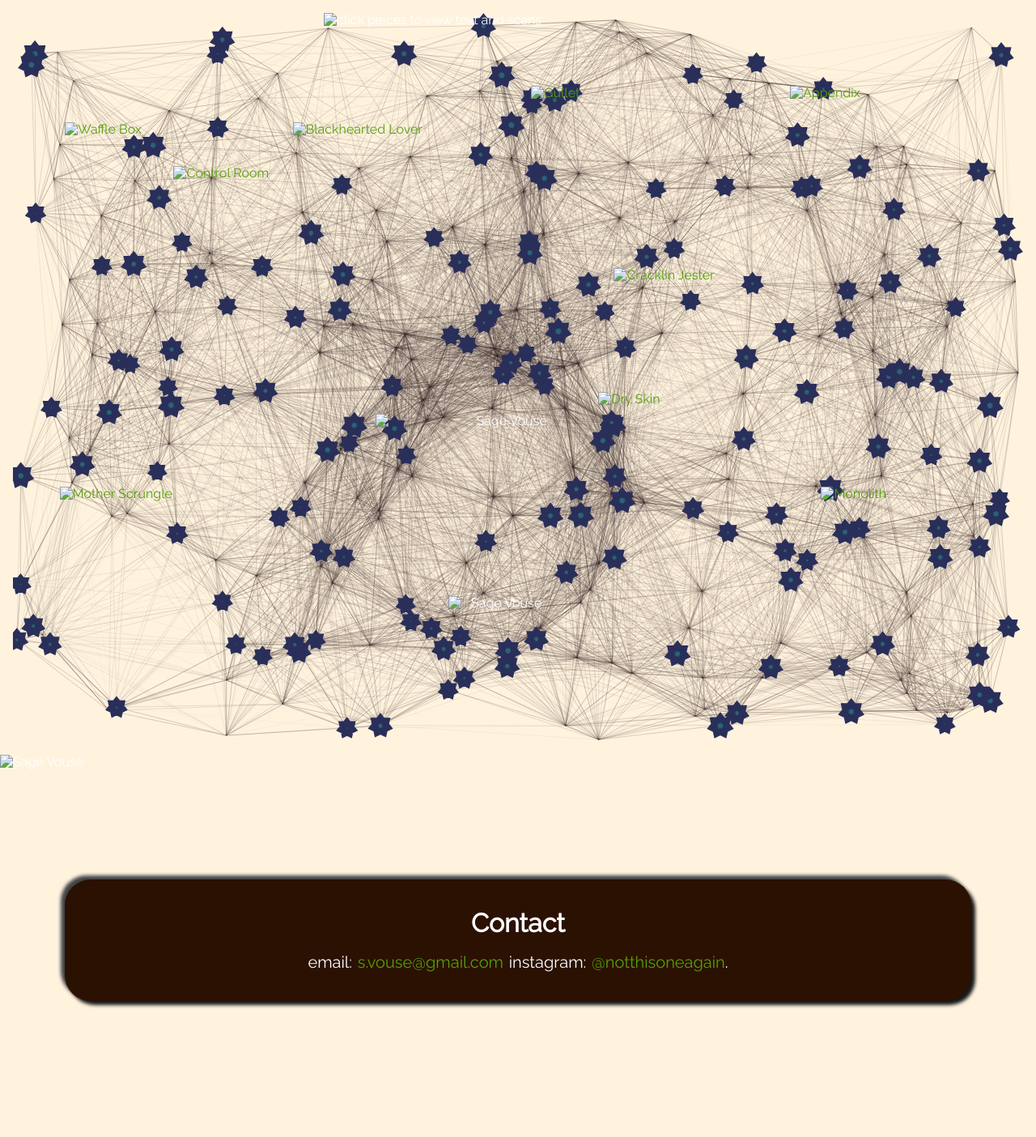
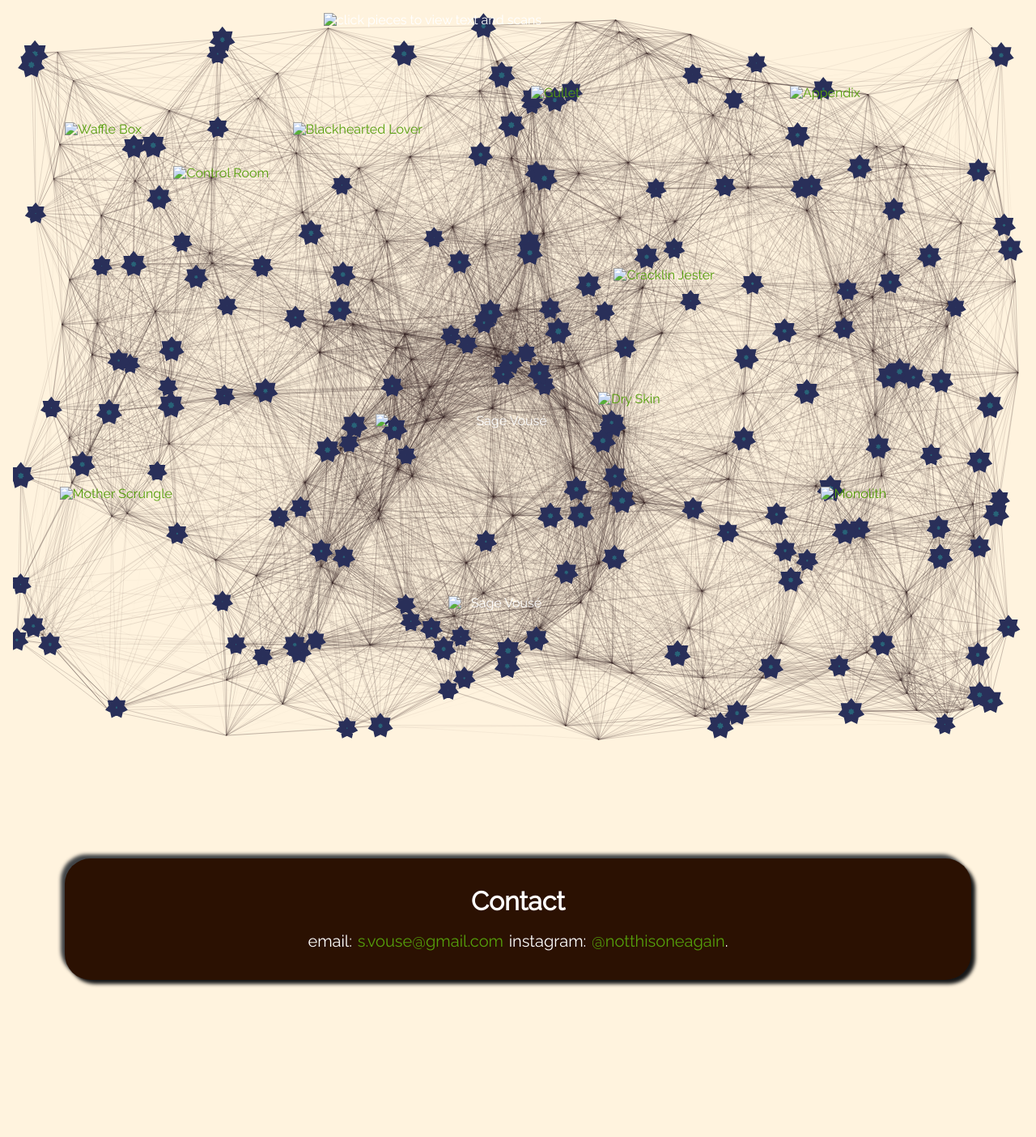
Before and after one commit to svouse/svouse.github.io, a Jekyll site: the page index.html, which Jekyll copies as it is, in a window 1280 px wide. Shown: the whole page at 81% size. Built offline with Jekyll 4.4.1, drawn with Linux system fonts in a browser that asks for light colours; after the commit the page ends 1378 px from its top, so only the background shows below that.

Commit message:
update index

```diff
--- a/index.html
+++ b/index.html
@@ -77,7 +77,6 @@
   </div>
 </div>
 
-<img class="piece" src="/assets/favicon/About_me-2.png" alt="Sage Vousé" style="width:100%;height:100%;">
   <div class="layout">
 
     <section class="card neumorphism-card-big">
```
Also changed, not shown: Gemfile.lock.
